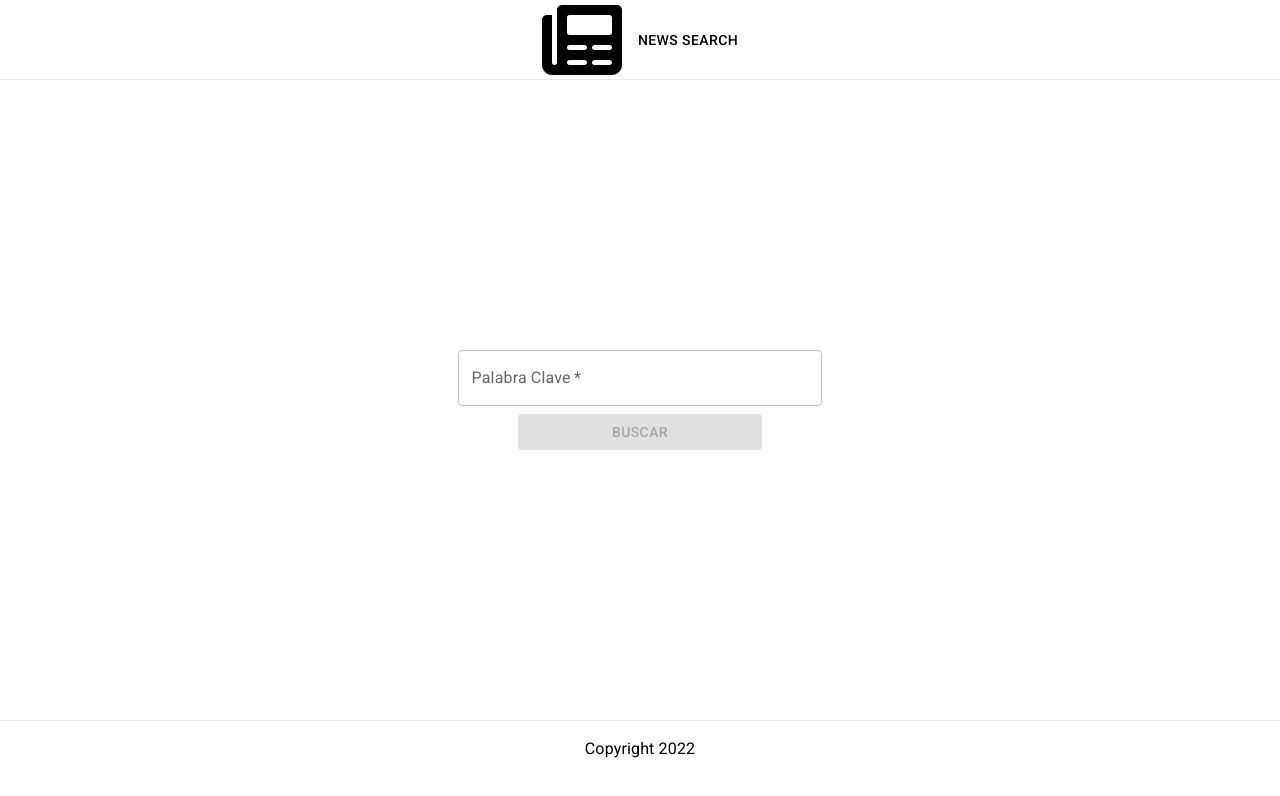
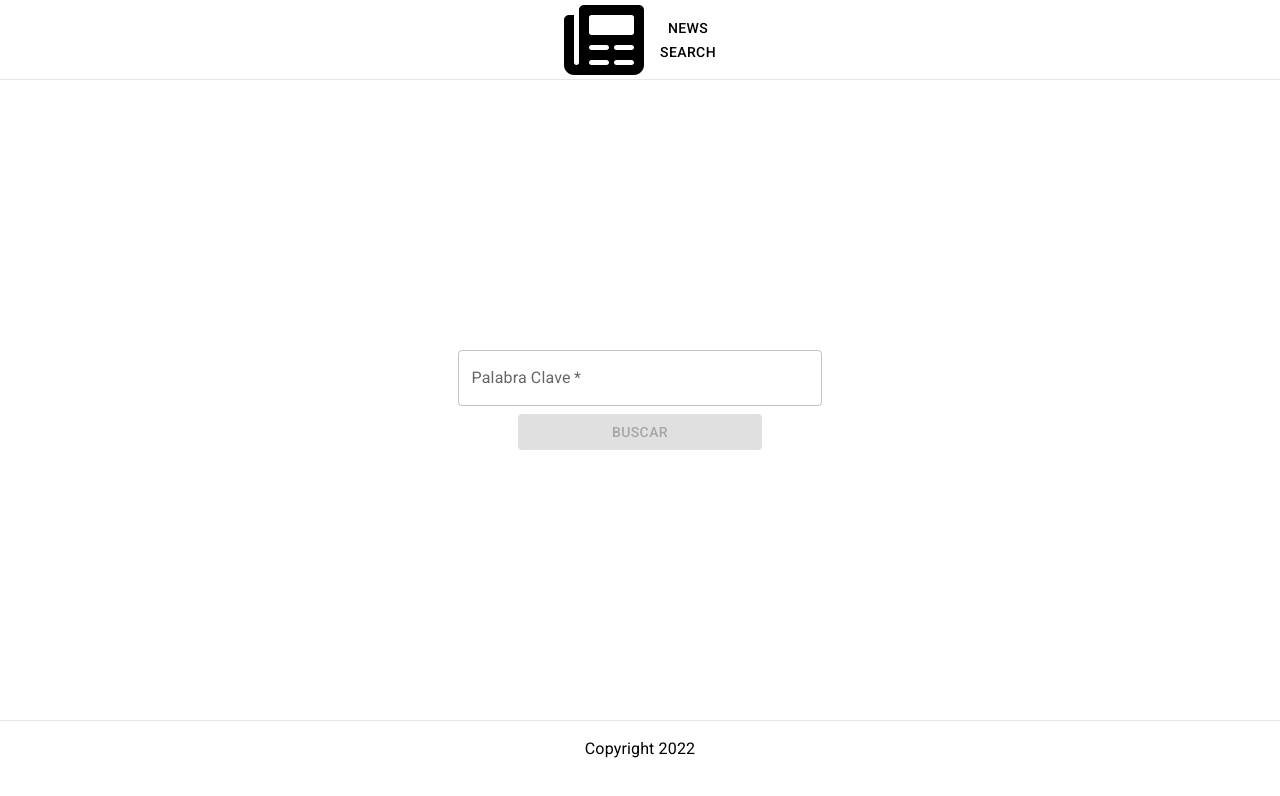
Before and after one commit to Ezequiel-Manfredi/News-Search, a React (Vite) app: page /search in a window 1280 px wide. Shown: the top 796 px of the page. Built offline with nearby package versions, Linux system fonts and the light colour scheme.

Commit message:
[fix]: link size

```diff
--- a/src/App.jsx
+++ b/src/App.jsx
@@ -7,7 +7,7 @@ export default function App() {
     return (
         <BrowserRouter>
             <Box component='header' className='max-w-[100vw] h-[10vh] border-b'>
-                <Link to={"/"} className='flex justify-center items-center gap-4'>
+                <Link to={"/"} className='flex justify-center items-center gap-4 w-[10%] m-auto text-center'>
                     <img src="/news-icon.svg" className='h-[10vh]'/>
                     <Typography variant='button' component='p'>
                         News Search
```
